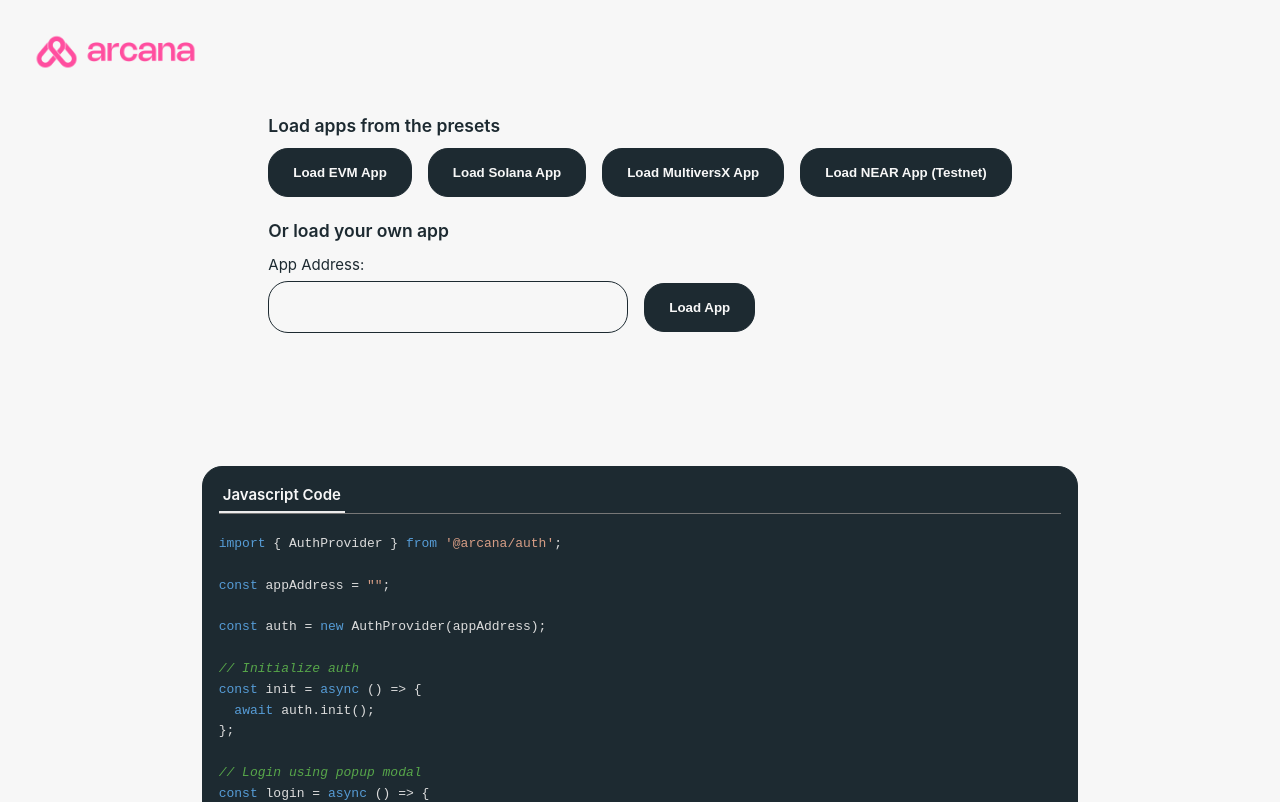
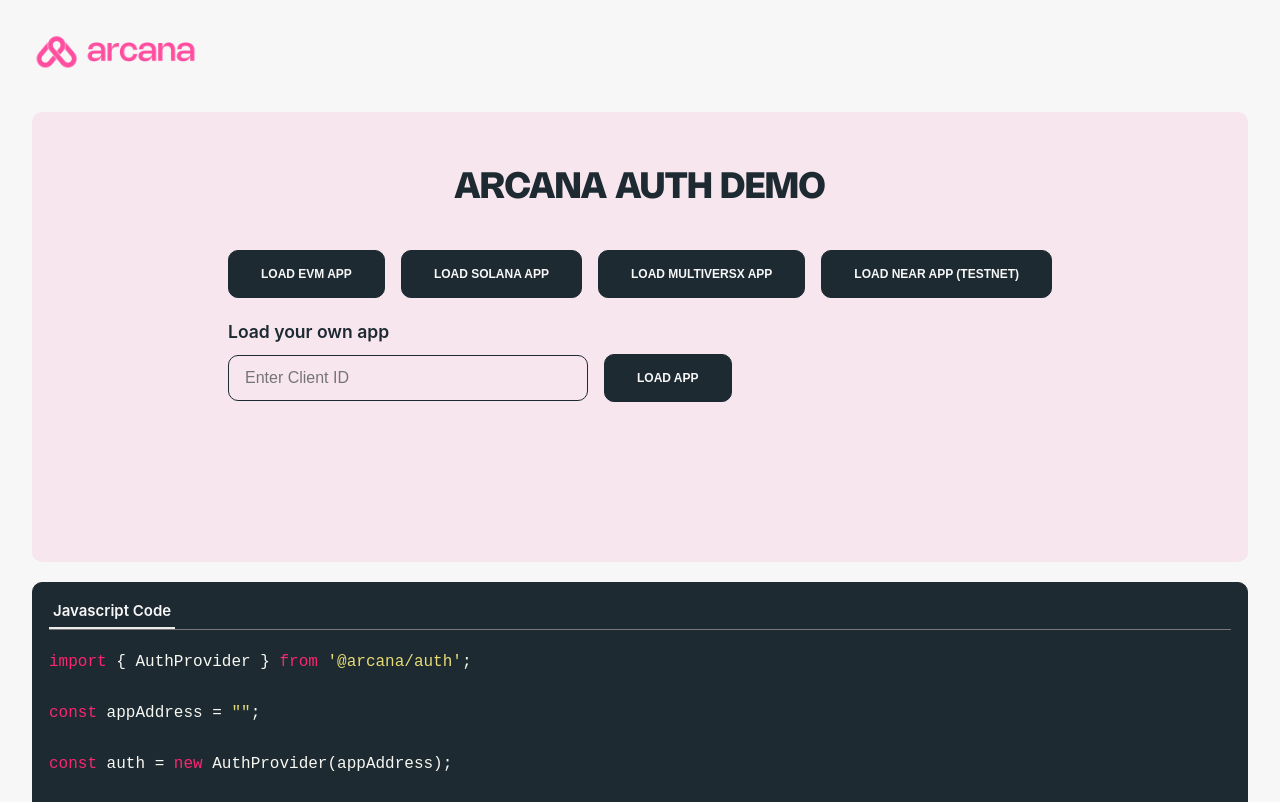
Before and after one commit to arcana-network/demo-app-v2, a Vue app: page / in a window 1280 px wide. Shown: the top 802 px of the page. Built offline with nearby package versions, Linux system fonts and the light colour scheme.

Commit message:
Updated design

```diff
--- a/src/App.vue
+++ b/src/App.vue
@@ -112,15 +112,13 @@
 
 <template>
   <main>
-    <header
-      style="
+    <header style="
         display: flex;
         align-items: center;
         justify-content: space-between;
         flex-wrap: wrap;
         gap: 1rem;
-      "
-    >
+      ">
       <img src="/logo-horizontal.png" style="height: 40px" />
       <div v-if="isLoggedIn">
         <div style="display: flex; align-items: center; gap: 1rem">
@@ -141,11 +139,16 @@
       </div>
     </section>
     <section v-else name="pre-login" style="align-items: center">
+      <div id="login-btns-container">
         <div>
+          <div id="heeead">
+            <h2>Arcana Auth Demo</h2>
+            <!-- <hr> -->
+          </div>
           <div>
-          <h3 style="font-weight: 600; margin-bottom: 0.5rem">
+            <!-- <h3 style="font-weight: 600; margin-bottom: 0.5rem">
               Load apps from the presets
-          </h3>
+            </h3> -->
             <div style="display: flex; gap: 1rem; flex-wrap: wrap">
               <button @click.stop="loadPreset('evm')">Load EVM App</button>
               <button @click.stop="loadPreset('solana')">Load Solana App</button>
@@ -159,27 +162,17 @@
           </div>
           <div class="mt-1">
             <h3 style="font-weight: 600; margin-bottom: 0.5rem">
-            Or load your own app
+              Load your own app
             </h3>
-          <form
-            @submit.prevent="loadApp"
-            style="display: flex; flex-direction: column; gap: 4px"
-          >
-            <label for="app-address">App Address:</label>
-            <div
-              style="
+            <form @submit.prevent="loadApp" style="display: flex; flex-direction: column; gap: 4px">
+              <div style="
                 display: flex;
                 gap: 1rem;
                 align-items: center;
                 flex-wrap: wrap;
-              "
-            >
-              <input
-                type="text"
-                id="app-address"
-                style="max-width: 360px; width: 100%"
-                v-model="appAddress"
-              />
+              ">
+                <input type="text" placeholder="Enter Client ID" id="app-address" style="max-width: 360px; width: 100%"
+                  v-model="appAddress" />
                 <button type="submit" :disabled="isPresetClicked">
                   Load App
                 </button>
@@ -192,6 +185,7 @@
           </div>
           <div class="hide mt-1" :class="{ show: appLoaded }">
             <button @click.stop="login">Login With Arcana</button>
+          </div>
         </div>
       </div>
       <div class="xar-output mt-1">
@@ -230,9 +224,11 @@
   0% {
     color: var(--vt-c-indigo);
   }
+
   30% {
     color: transparent;
   }
+
   60% {
     color: var(--vt-c-indigo);
   }
--- a/src/assets/base.css
+++ b/src/assets/base.css
@@ -1,8 +1,17 @@
 /* color palette from <https://github.com/vuejs/theme> */
+/* @import url(""); */
+@font-face {
+  font-family: "Nohemi";
+  src: url("/Nohemi-Bold.woff2") format("woff2");
+  font-weight: 700;
+  font-display: block;
+  font-style: normal;
+}
 :root {
   --color-light: #f7f7f7;
   --color-dark: #1d2a31;
   --color-primary: #ff4e9f;
+  --color-primary-2: rgb(255 78 159 / 0.1);
   --color-light-2: #ececec;
 }
 
--- a/src/assets/main.css
+++ b/src/assets/main.css
@@ -14,7 +14,22 @@
   }
 }
 
+section > div {
+  width: 100%;
+}
+
+#login-btns-container {
+  display: flex;
+  justify-content: center;
+  /* border: 1px solid currentColor; */
+  border-radius: 10px;
+  padding: 3rem 0;
+  background-color: var(--color-primary-2);
+}
+
 button {
+  font-size: 0.75rem;
+  text-transform: uppercase;
   cursor: pointer;
   color: var(--color-background);
   border: 1px solid var(--color-text);
@@ -42,16 +57,16 @@
   border: 1px solid var(--color-text);
   background: transparent;
   box-shadow: none;
-  padding: 1rem 1.5rem;
+  padding: calc(0.75rem + 1px) 1rem;
   outline-color: var(--color-primary);
   transition: all 0.15s ease-in;
-  border-radius: 20px;
+  border-radius: 10px;
   font-size: 1rem;
 }
 
 button:not(.tab) {
-  padding: 1rem 1.5rem;
-  border-radius: 20px;
+  padding: 1rem 2rem;
+  border-radius: 10px;
   font-weight: 600;
 }
 
@@ -118,7 +133,7 @@
 }
 
 .xar-output .code {
-  border-radius: 20px;
+  border-radius: 10px;
 }
 
 .xar-output > * {
@@ -149,7 +164,7 @@
   word-wrap: break-word;
   font-family: "Courier New", Courier, monospace;
   font-weight: 600;
-  font-size: 13px;
+  font-size: 16px;
   background-color: var(--color-text);
   color: var(--color-background);
   overflow-wrap: anywhere;
@@ -184,7 +199,7 @@
     box-shadow: 2px 4px 2px 1px var(--color-light-2);
     color: var(--color-primary);
     border-color: var(--color-primary);
-    background: var(--color-background);
+    background: transparent;
   }
 
   .tab:hover:not(:disabled) {
@@ -228,3 +243,11 @@
     display: grid;
   }
 }
+
+#heeead {
+  text-align: center;
+  font-size: 1.5rem;
+  margin-bottom: 2rem;
+  text-transform: uppercase;
+  font-family: "Nohemi";
+}
--- a/src/main.js
+++ b/src/main.js
@@ -1,6 +1,6 @@
 import "@/assets/main.css";
 import { Buffer as NPMBuffer } from "buffer";
-import "highlight.js/styles/vs2015.min.css";
+import "highlight.js/styles/monokai-sublime.min.css";
 import hljs from "highlight.js/lib/core";
 import javascript from "highlight.js/lib/languages/javascript";
 import json from "highlight.js/lib/languages/json";
```
Also changed, not shown: public/Nohemi-Bold.woff2 (added). Lines whose indentation alone changed are shown as unchanged.
